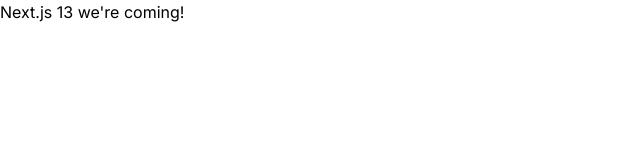
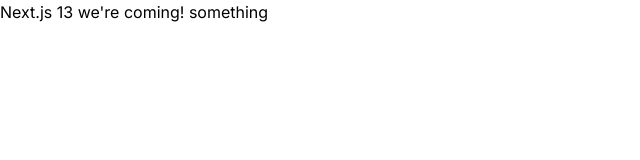
Before and after one commit to kumarsantosh3914/stack-overflow, a Next.js app: page / in a window 1280 px wide. Shown: the top 160 px of the page, without its empty margins (0-640 px from the left). Built offline with nearby package versions, Linux system fonts and the light colour scheme.

Commit message:
vercel testing

```diff
--- a/app/layout.tsx
+++ b/app/layout.tsx
@@ -1,6 +1,7 @@
 import type { Metadata } from "next";
 import { Inter } from "next/font/google";
 import "./globals.css";
+import React from "react";
 
 const inter = Inter({ subsets: ["latin"] });
 
--- a/app/page.tsx
+++ b/app/page.tsx
@@ -2,7 +2,7 @@
 export default function Home() {
   return (
     <div>
-      <h1 className="h1-bold">Next.js 13 we&apos;re coming!</h1>
+      <h1 className="h1-bold">Next.js 13 we&apos;re coming! something</h1>
     </div>
   );
 }
```
Also changed, not shown: 1 other file (tests, documents, lock files or other folders).
